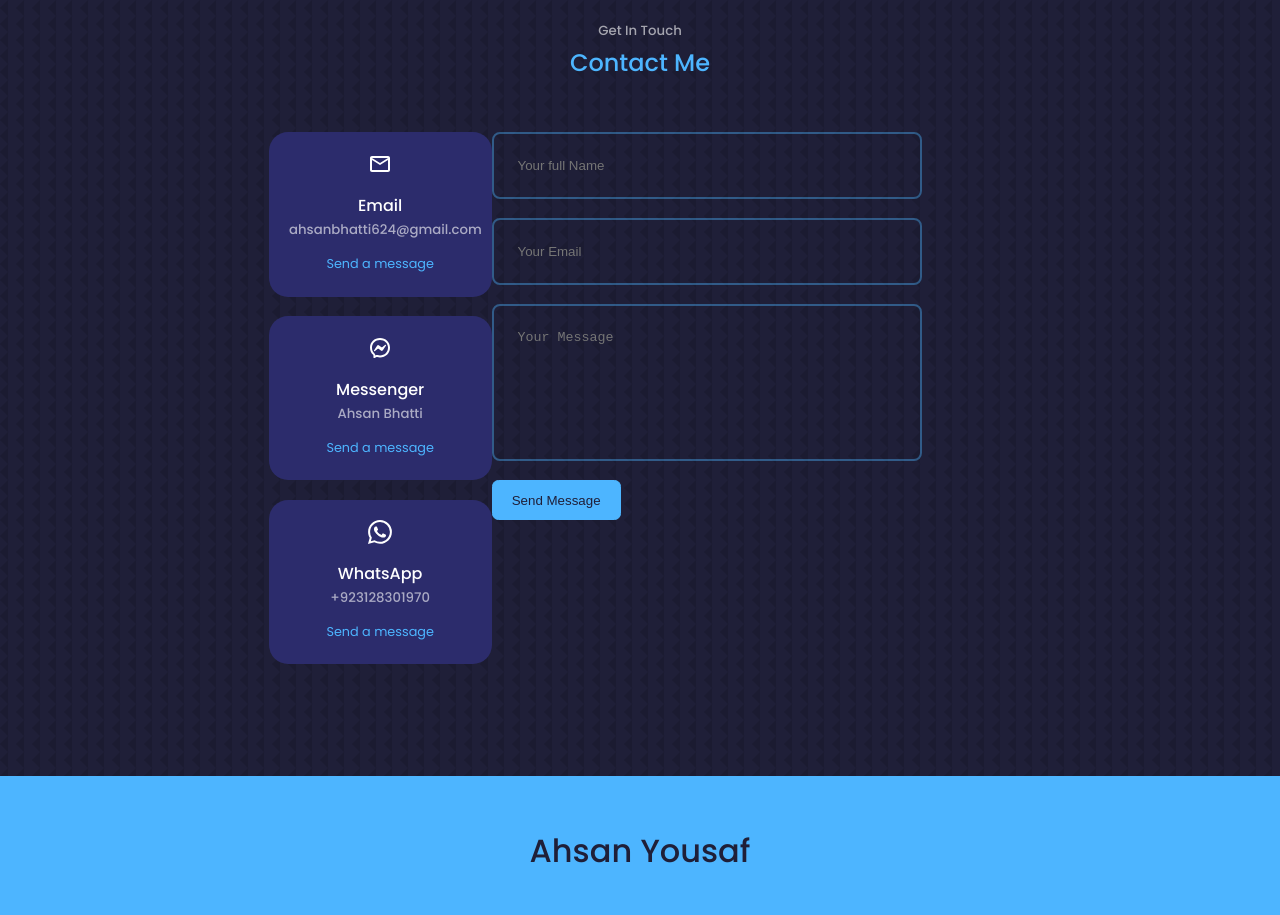
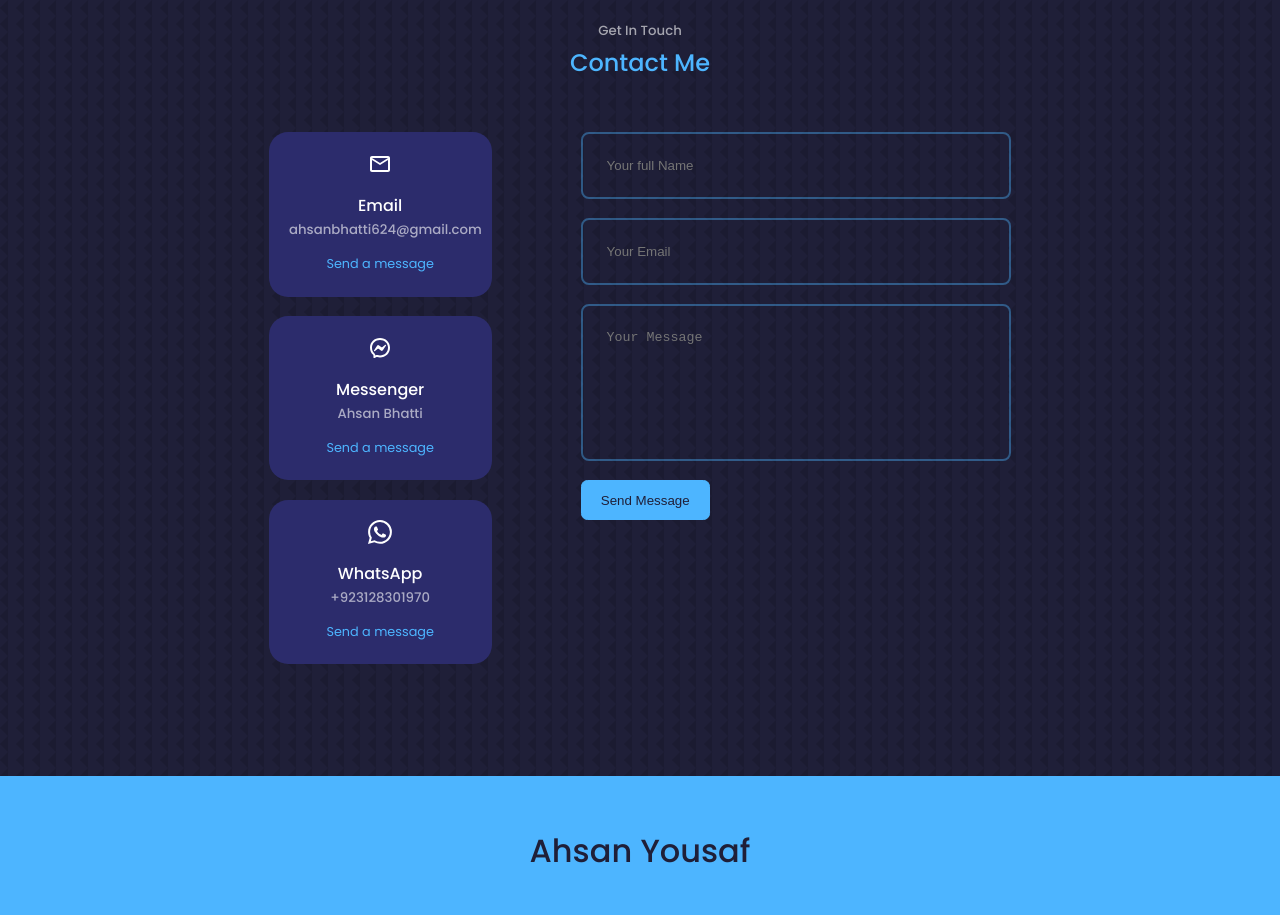
Before and after one commit to AhsanYousaf/portfolio_app, a React (Create React App) app: page / in a window 1280 px wide. Shown: the part 4480-5395 px from the top of the page. Built offline with nearby package versions, Linux system fonts and the light colour scheme.

Commit message:
Update contact.css

```diff
--- a/src/components/contact/contact.css
+++ b/src/components/contact/contact.css
@@ -2,7 +2,7 @@
     width: 58%;
     display: grid;
     grid-template-columns: 30% 58%;
-
+    gap: 12%;
 }
 
 .contact__options {
```
